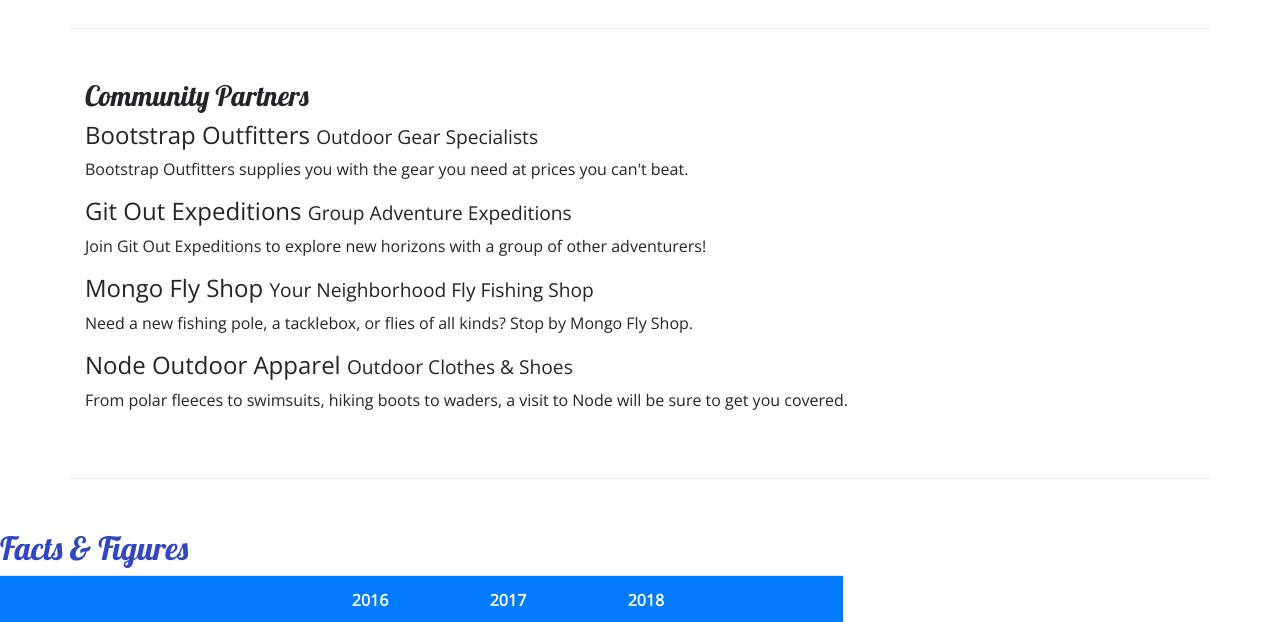
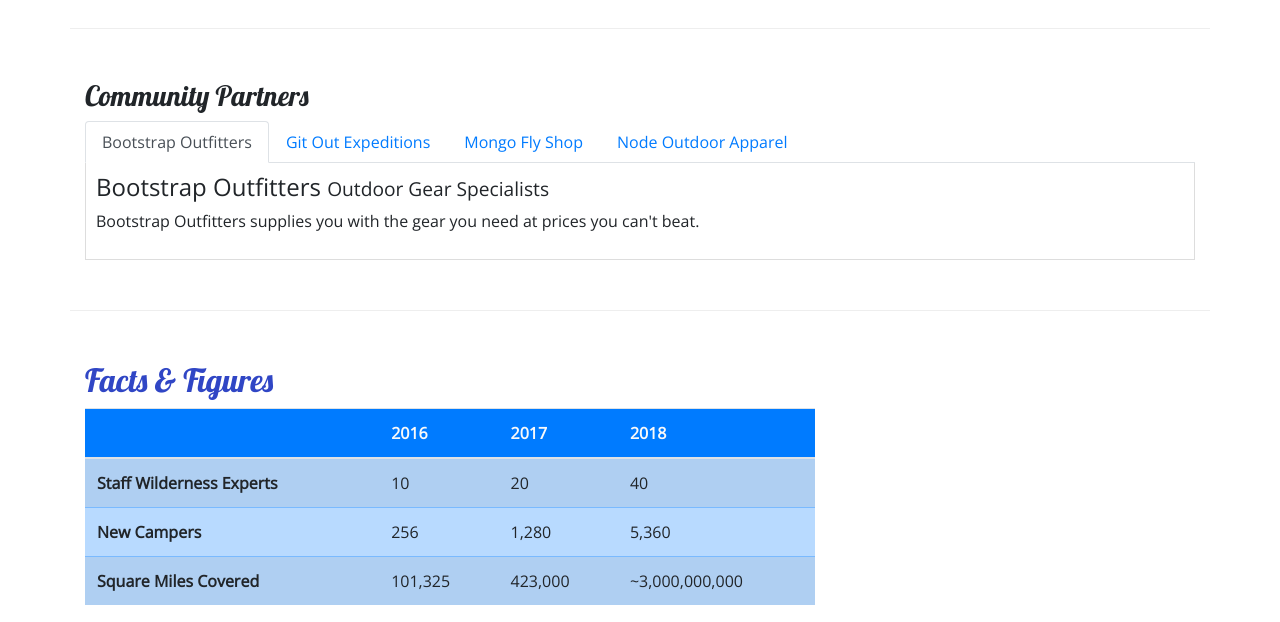
Before and after one commit to jonmv3code/nucampsite, a website: page aboutus.html in a window 1280 px wide. Shown: the part 800-1422 px from the top of the page. Drawn offline with nearby package versions, Linux system fonts and the light colour scheme.

Commit message:
Fixed container issue and also complete tabs assignment

```diff
--- a/aboutus.html
+++ b/aboutus.html
@@ -114,25 +114,35 @@
       <div class="row row-content">
         <div class="col">
           <h3>Community Partners</h3>
+          <ul class="nav nav-tabs">
+            <li class="nav-item"><a class="nav-link active" href="#bootstrap" role="tab" data-toggle="tab">Bootstrap Outfitters</a></li>
+            <li class="nav-item"><a class="nav-link" href="#git" role="tab" data-toggle="tab">Git Out Expeditions</a></li>
+            <li class="nav-item"><a class="nav-link" href="#mongo" role="tab" data-toggle="tab">Mongo Fly Shop</a></li>
+            <li class="nav-item"><a class="nav-link" href="#node" role="tab" data-toggle="tab">Node Outdoor Apparel</a></li>
+          </ul>
+          <div class="tab-content">
+            <div role="tabpanel" class="tab-pane fade show active" id="bootstrap">
               <h4>Bootstrap Outfitters <small>Outdoor Gear Specialists</small></h4>
               <p class="d-none d-sm-block">
                 Bootstrap Outfitters supplies you with the gear you need at prices
                 you can't beat.
               </p>
-          <h4>
-            Git Out Expeditions <small>Group Adventure Expeditions</small>
-          </h4>
+            </div>
+            <div role="tabpanel" class="tab-pane fade" id="git">
+              <h4>Git Out Expeditions <small>Group Adventure Expeditions</small></h4>
               <p class="d-none d-sm-block">
                 Join Git Out Expeditions to explore new horizons with a group of
                 other adventurers!
               </p>
-          <h4>
-            Mongo Fly Shop <small>Your Neighborhood Fly Fishing Shop</small>
-          </h4>
+            </div>
+            <div role="tabpanel" class="tab-pane fade" id="mongo">
+              <h4>Mongo Fly Shop <small>Your Neighborhood Fly Fishing Shop</small></h4>
               <p class="d-none d-sm-block">
                 Need a new fishing pole, a tacklebox, or flies of all kinds? Stop by
                 Mongo Fly Shop.
               </p>
+            </div>
+            <div role="tabpanel" class="tab-pane fade" id="node">
               <h4>Node Outdoor Apparel <small>Outdoor Clothes & Shoes</small></h4>
               <p class="d-none d-sm-block">
                 From polar fleeces to swimsuits, hiking boots to waders, a visit to
@@ -141,6 +151,8 @@
             </div>
           </div>
         </div>
+      </div>
+
 
       <div class="row row-content">
         <div class="col-sm-8">
@@ -176,6 +188,7 @@
                 </tr>
               </tbody>
             </table>
+          </div>
         </div>
       </div>
   </div>
@@ -230,6 +243,6 @@
     <script src="node_modules/jquery/dist/jquery.slim.min.js"></script>
     <script src="node_modules/popper.js/dist/umd/popper.min.js"></script>
     <script src="node_modules/bootstrap/dist/js/bootstrap.min.js"></script>
-  </body>
+
   </body>
 </html>
--- a/css/styles.css
+++ b/css/styles.css
@@ -36,3 +36,9 @@ header h2 {
 .navbar {
   background-color: #901cad;
 }
+
+.tab-content {
+  border: 1px solid #DDD;
+  border-top: none;
+  padding: 10px;
+}
```
Also changed, not shown: index.html (+1 -3 lines). Lines whose indentation alone changed are shown as unchanged.
